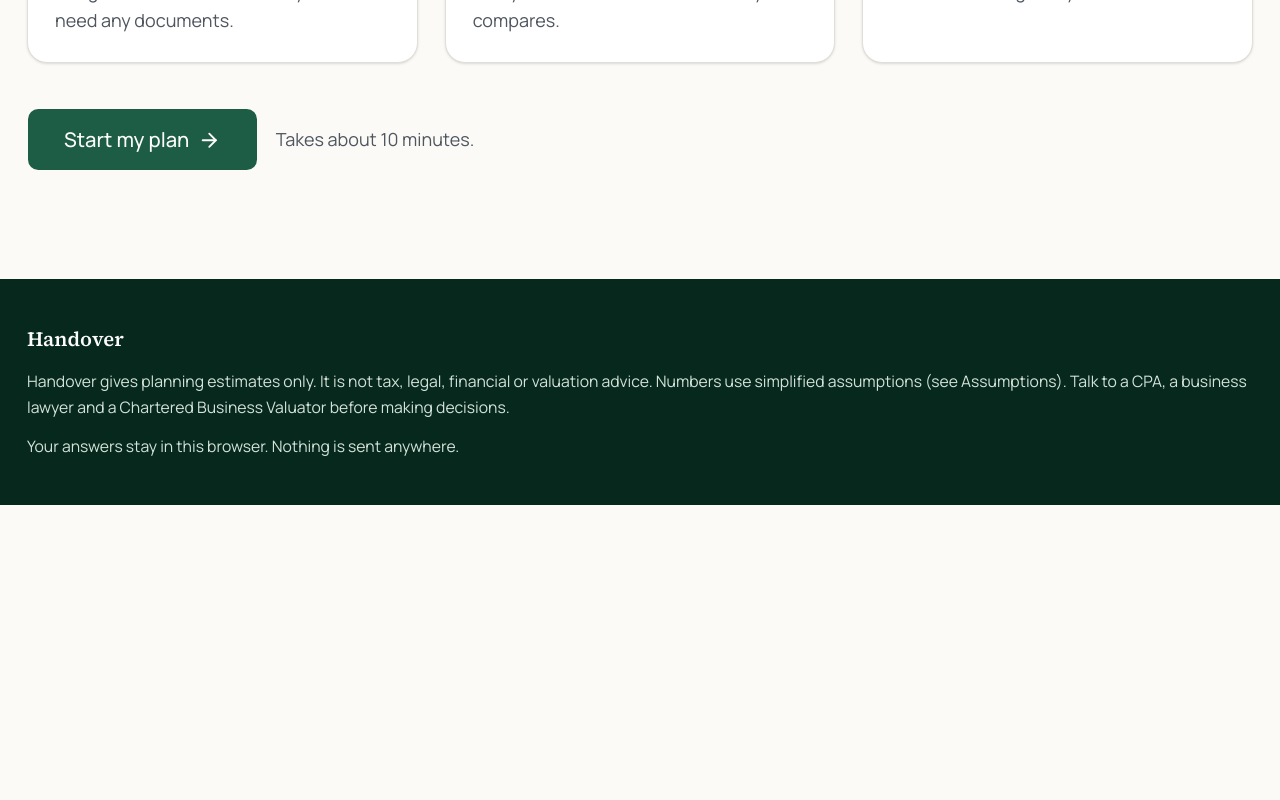
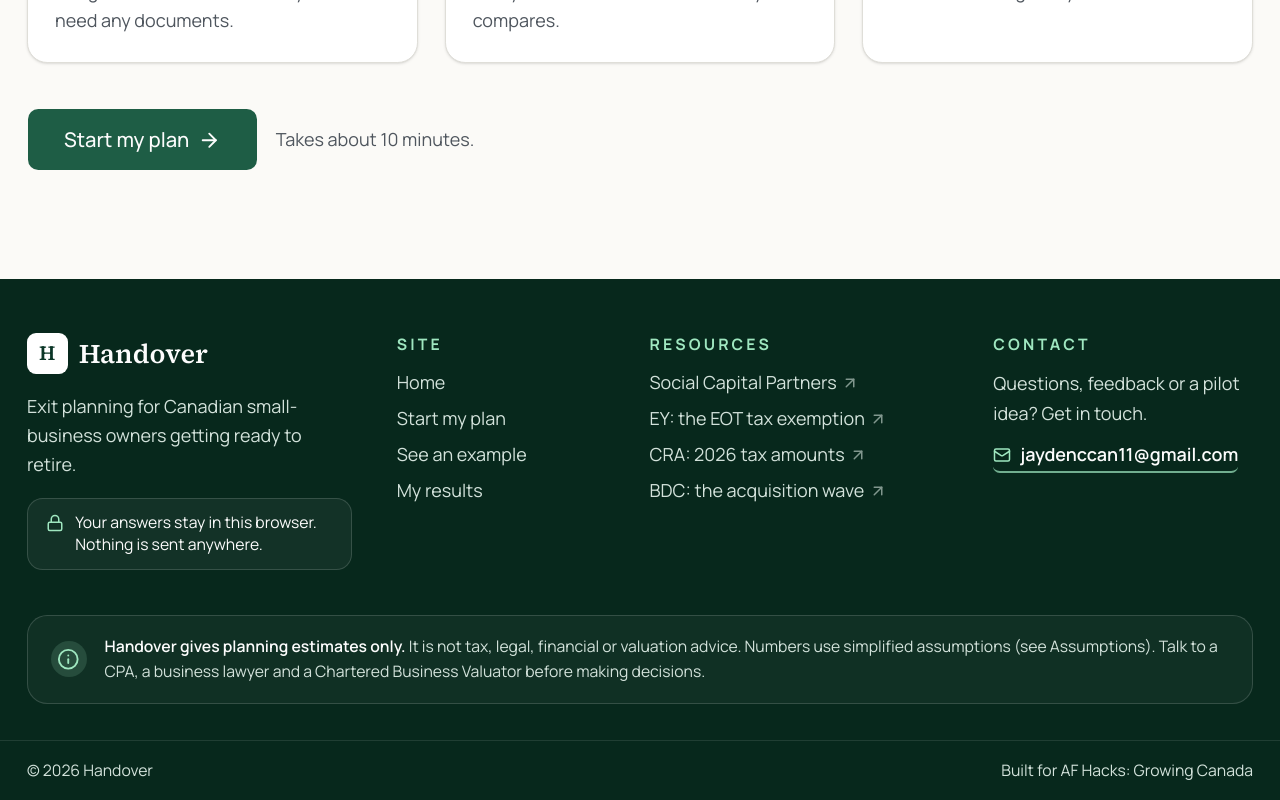
Before and after one commit to jchen208208/af-hacks, a Next.js app: page / in a window 1280 px wide. Shown: the part 1660-2460 px from the top of the page. Before the commit the page ends 2165 px from the top, so only its background shows below. Built offline with nearby package versions, Linux system fonts and the light colour scheme.

Commit message:
new footer section

```diff
--- a/components/layout/SiteFooter.tsx
+++ b/components/layout/SiteFooter.tsx
@@ -1,14 +1,156 @@
+"use client";
+
+import { ArrowUpRight, Info, Lock, Mail } from "lucide-react";
+import Link from "next/link";
+import { useRouter } from "next/navigation";
+import { useSnapshot } from "@/lib/state/SnapshotContext";
 import { DISCLAIMER_TEXT } from "./Disclaimer";
 
+const CONTACT_EMAIL = "jaydenccan11@gmail.com";
+
+/** Further reading, all sources the site already cites. */
+const RESOURCES = [
+  { label: "Social Capital Partners", href: "https://socialcapitalpartners.ca" },
+  {
+    label: "EY: the EOT tax exemption",
+    href: "https://www.ey.com/en_ca/technical/tax/tax-alerts/2026/tax-alert-2026-no-28",
+  },
+  {
+    label: "CRA: 2026 tax amounts",
+    href: "https://www.canada.ca/en/revenue-agency/services/tax/individuals/frequently-asked-questions-individuals/adjustment-personal-income-tax-benefit-amounts.html",
+  },
+  {
+    label: "BDC: the acquisition wave",
+    href: "https://www.bdc.ca/en/about/mediaroom/news-releases/historic-300-billion-wave-of-business-acquisitions-set-to-reshape-canada-economy",
+  },
+];
+
+const LINK =
+  "rounded-sm text-hero-muted underline-offset-4 transition-colors hover:text-hero-foreground hover:underline focus-visible:ring-3 focus-visible:ring-white/60 focus-visible:outline-none";
+
+// The disclaimer's first sentence leads in bold; the rest follows as is.
+const [DISCLAIMER_LEAD, ...DISCLAIMER_REST] = DISCLAIMER_TEXT.split(/(?<=\.) /);
+
+function Column({ title, children }: { title: string; children: React.ReactNode }) {
+  const id = `footer-${title.toLowerCase()}`;
+  return (
+    <nav aria-labelledby={id} className="space-y-3">
+      <h2 id={id} className="font-sans text-sm font-bold tracking-[0.2em] text-highlight uppercase">
+        {title}
+      </h2>
+      {children}
+    </nav>
+  );
+}
+
+/** Dark-green site footer: brand and privacy note, site links, further reading, contact, then the disclaimer. */
 export function SiteFooter() {
+  const { viewDemo } = useSnapshot();
+  const router = useRouter();
+
   return (
     <footer className="mt-16 bg-band text-hero-muted print:hidden">
-      <div className="mx-auto max-w-6xl space-y-3 px-4 py-10 text-sm leading-relaxed sm:px-6">
-        <p className="font-heading text-lg font-semibold text-hero-foreground">Handover</p>
-        <p>{DISCLAIMER_TEXT}</p>
-        <p className="no-print">
-          Your answers stay in this browser. Nothing is sent anywhere.
-        </p>
+      <div className="mx-auto max-w-6xl px-4 pt-10 pb-8 sm:px-6 sm:pt-12">
+        <div className="grid gap-8 sm:grid-cols-2 sm:gap-10 lg:grid-cols-[1.25fr_0.8fr_1.15fr_1fr] lg:gap-10">
+          <div className="space-y-4 sm:col-span-2 lg:col-span-1">
+            <Link
+              href="/"
+              className="inline-flex items-center gap-2.5 rounded-md font-heading text-2xl font-semibold text-hero-foreground focus-visible:ring-3 focus-visible:ring-white/60 focus-visible:outline-none"
+            >
+              <span aria-hidden className="grid size-9 place-items-center rounded-md bg-white text-lg text-hero">
+                H
+              </span>
+              Handover
+            </Link>
+            <p className="max-w-xs text-base leading-relaxed">
+              Exit planning for Canadian small-business owners getting ready to retire.
+            </p>
+            <p className="inline-flex items-start gap-2.5 rounded-xl border border-white/15 bg-white/5 px-4 py-3 text-sm leading-snug text-hero-foreground">
+              <Lock className="mt-0.5 size-4 shrink-0 text-highlight" aria-hidden />
+              <span>Your answers stay in this browser. Nothing is sent anywhere.</span>
+            </p>
+          </div>
+
+          <Column title="Site">
+            <ul className="grid grid-cols-2 gap-x-6 gap-y-2 text-base sm:grid-cols-1">
+              <li>
+                <Link href="/" className={LINK}>
+                  Home
+                </Link>
+              </li>
+              <li>
+                <Link href="/snapshot" className={LINK}>
+                  Start my plan
+                </Link>
+              </li>
+              <li>
+                <button
+                  type="button"
+                  className={`${LINK} cursor-pointer text-left`}
+                  onClick={() => {
+                    viewDemo();
+                    router.push("/results");
+                  }}
+                >
+                  See an example
+                </button>
+              </li>
+              <li>
+                <Link href="/results" className={LINK}>
+                  My results
+                </Link>
+              </li>
+            </ul>
+          </Column>
+
+          <Column title="Resources">
+            <ul className="space-y-2 text-base">
+              {RESOURCES.map((r) => (
+                <li key={r.href}>
+                  <a href={r.href} target="_blank" rel="noopener noreferrer" className={`${LINK} group`}>
+                    {r.label.slice(0, r.label.lastIndexOf(" ") + 1)}
+                    {/* The arrow stays with the last word when the label wraps. */}
+                    <span className="whitespace-nowrap">
+                      {r.label.slice(r.label.lastIndexOf(" ") + 1)}
+                      <ArrowUpRight
+                        className="ml-1 inline size-4 align-[-0.125em] opacity-60 transition-opacity group-hover:opacity-100"
+                        aria-hidden
+                      />
+                    </span>
+                    <span className="sr-only"> (opens in a new tab)</span>
+                  </a>
+                </li>
+              ))}
+            </ul>
+          </Column>
+
+          <Column title="Contact">
+            <p className="text-base leading-relaxed">Questions, feedback or a pilot idea? Get in touch.</p>
+            <a
+              href={`mailto:${CONTACT_EMAIL}`}
+              className="inline-flex max-w-full items-center gap-2 rounded-sm border-b-2 border-highlight/70 pb-0.5 text-base font-semibold break-all text-hero-foreground transition-colors hover:border-highlight hover:text-highlight focus-visible:ring-3 focus-visible:ring-white/60 focus-visible:outline-none"
+            >
+              <Mail className="size-4 shrink-0 text-highlight" aria-hidden />
+              {CONTACT_EMAIL}
+            </a>
+          </Column>
+        </div>
+
+        <div role="note" className="mt-8 flex items-start gap-3 rounded-2xl border border-white/15 bg-white/[0.04] px-4 py-4 sm:mt-10 sm:items-center sm:gap-4 sm:px-5">
+          <span aria-hidden className="grid size-8 shrink-0 place-items-center rounded-full bg-highlight/15 text-highlight">
+            <Info className="size-5" />
+          </span>
+          <p className="text-sm leading-relaxed">
+            <span className="font-semibold text-hero-foreground">{DISCLAIMER_LEAD}</span> {DISCLAIMER_REST.join(" ")}
+          </p>
+        </div>
+      </div>
+
+      <div className="border-t border-white/10">
+        <div className="mx-auto flex max-w-6xl flex-col gap-1 px-4 py-4 text-sm sm:flex-row sm:items-center sm:justify-between sm:px-6">
+          <p>© 2026 Handover</p>
+          <p>Built for AF Hacks: Growing Canada</p>
+        </div>
       </div>
     </footer>
   );
```
Also changed, not shown: bottom-section.png (deleted), 1 other file (tests, documents, lock files or other folders).
